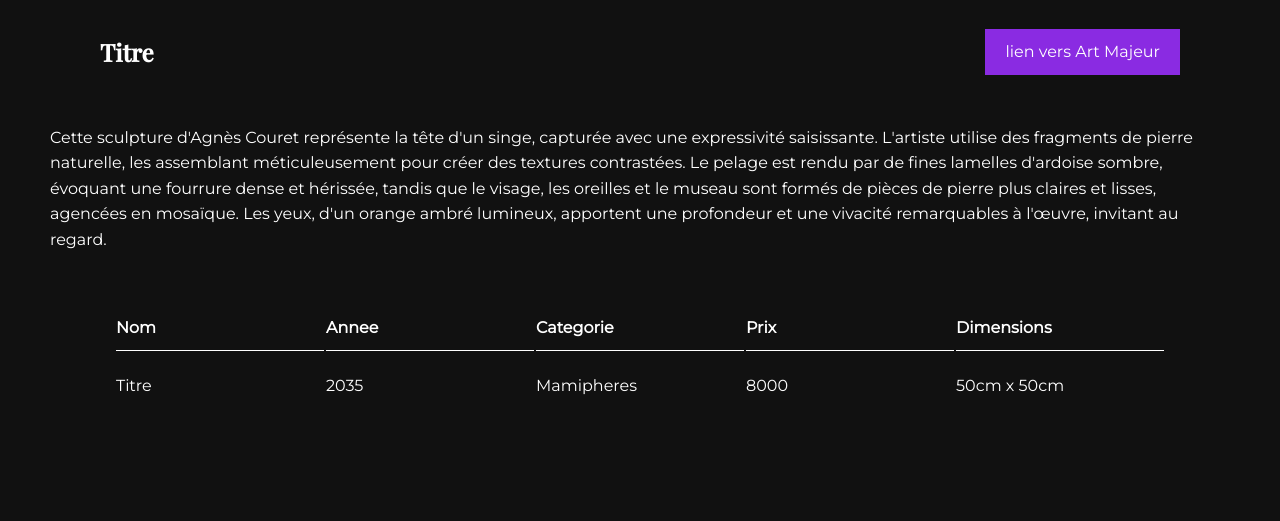
After one commit to Niqolaah/mosaque, a PHP site: page /product.html in a window 1280 px wide. The commit adds this page. Shown: the part 511-1032 px from the top of the page. Run offline with PHP 8.4, Linux system fonts and the light colour scheme.

Commit message:
table on product page

```diff
--- a/index.html
+++ b/index.html
@@ -37,8 +37,8 @@ foreach ($result as $row){
 		<div class="logo">Agnes Couret</div>
 		<div class="menu-toggle" id="menu-toggle">☰</div>
 		<nav id="nav">
-			<a href="#home">Accueil</a>
-			<a href="#gallery">Galerie</a>
+			<a href="index.html">Accueil</a>
+			<a href="colection.html">Galerie</a>
 			<a href="#about">À propos</a>
 			<a href="#exhibitions">Expositions</a>
 			<a href="#contact">Contact</a>
--- /dev/null
+++ b/product.html
@@ -0,0 +1,66 @@
+<!DOCTYPE html>
+<html lang="fr">
+
+<head>
+    <meta charset="UTF-8">
+	<meta name="viewport" content="width=device-width, initial-scale=1.0">
+	<title>Portfolio Artiste</title>
+
+	<link href="https://fonts.googleapis.com/css2?family=Playfair+Display:wght@500&family=Montserrat:wght@300;400&display=swap" rel="stylesheet">
+	<link rel="stylesheet" href="sources/hearder_and_body.css">
+	<link rel="stylesheet" href="sources/product.css">
+
+</head>
+<body>
+	<header>
+		<div class="logo">Agnes Couret</div>
+		<div class="menu-toggle" id="menu-toggle">☰</div>
+		<nav id="nav">
+			<a href="index.html">Accueil</a>
+			<a href="colection.html">Galerie</a>
+			<a href="#about">À propos</a>
+			<a href="#exhibitions">Expositions</a>
+			<a href="#contact">Contact</a>
+		</nav>
+	</header>
+
+	<section class="product">
+		<div class="img-container">
+			<img src="https://images.unsplash.com/photo-1458668383970-8ddd3927deed" alt="">
+		</div>
+		<div class="title-container">
+			<h1>Titre</h1>
+			<a href="#">
+				<div class="product-btn-content">
+					<p>lien vers Art Majeur</p>
+				</div>
+			</a>
+		</div>
+		<p>Cette sculpture d'Agnès Couret représente la tête d'un singe, capturée avec une expressivité saisissante. L'artiste utilise des fragments de pierre naturelle, les assemblant méticuleusement pour créer des textures contrastées. Le pelage est rendu par de fines lamelles d'ardoise sombre, évoquant une fourrure dense et hérissée, tandis que le visage, les oreilles et le museau sont formés de pièces de pierre plus claires et lisses, agencées en mosaïque. Les yeux, d'un orange ambré lumineux, apportent une profondeur et une vivacité remarquables à l'œuvre, invitant au regard.
+		</p>
+
+		<table>
+			<thead>
+				<tr>
+					<th scope="col">Nom</th>
+					<th scope="col">Annee</th>
+					<th scope="col">Categorie</th>
+					<th scope="col">Prix</th>
+					<th scope="col">Dimensions</th>
+
+				</tr>
+			</thead>
+			<tbody>
+				<tr>
+					<td>Titre</td>
+					<td>2035</td>
+					<td>Mamipheres</td>
+					<td>8000</td>
+					<td>50cm x 50cm </td>
+				</tr>
+			</tbody>
+		</table>
+	</section>
+
+
+</body>
--- a/sources/hearder_and_body.css
+++ b/sources/hearder_and_body.css
@@ -14,8 +14,8 @@ line-height:1.6;
 /* HEADER */
 
 header{
-position:fixed;
-top:0;
+/* position:fixed;
+top:0; */
 width:100%;
 background:rgba(0,0,0,0.85);
 display:flex;
--- /dev/null
+++ b/sources/product.css
@@ -0,0 +1,73 @@
+.product{
+	width: 100%;
+	padding: 50px;
+}
+.product .img-container{
+	width: 40%;
+	margin: auto;
+}
+.product img{
+	margin: auto;
+	width: 100%;
+}
+
+.title-container{
+	display: flex;
+	margin: 50px 0;
+	justify-content: space-between;
+	align-items: center;
+
+
+}
+.title-container h1{
+	margin: 0 50px;
+	font-family: "Playfair Display";
+}
+.title-container a
+{
+	text-decoration: none;
+	color: white;
+}
+.title-container .product-btn-content * {
+  position: relative;
+  z-index: 1;
+}
+.title-container .product-btn-content{
+	padding: 10px 20px;
+	background-color:blueviolet;
+	margin: 0 50px;
+	position: relative;
+}
+.title-container .product-btn-content::before {
+  content: "";
+  position: absolute;
+  top: 0;
+  left: 0;
+
+  width: 100%;
+  height: 100%;
+  background-color: #d4a373;
+
+  transform: scaleX(0);
+  transform-origin: left;
+
+  transition: transform 0.4s ease; /* 👈 ici */
+}
+.title-container a:hover .product-btn-content::before{
+  transform: scaleX(1);
+}
+
+table{
+	width: 90vw;
+	padding: 50px;
+	margin: auto;
+}
+th {
+	text-align: start;
+	width: 20%;
+	border-bottom: 1px white solid;
+	padding: 10px 0;
+}
+td{
+	padding: 20px 0;
+}
```
Also changed, not shown: colection.html (+53 -43 lines), sources/colection.css (+58 -43 lines), sources/imgs/felin.jpg (added), sources/imgs/ganesh.jpg (added), sources/imgs/gorille.jpg (added), sources/imgs/singe.jpg (added).
